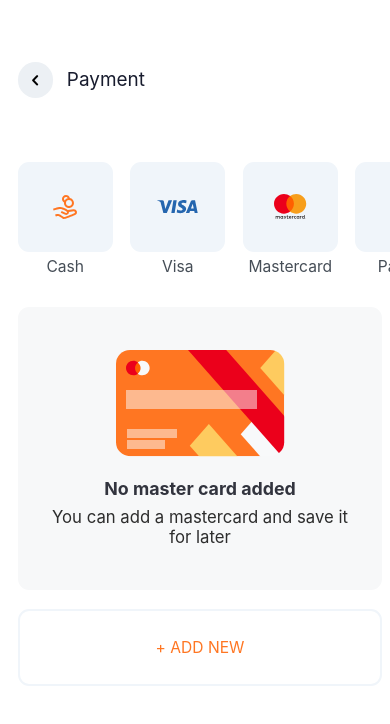
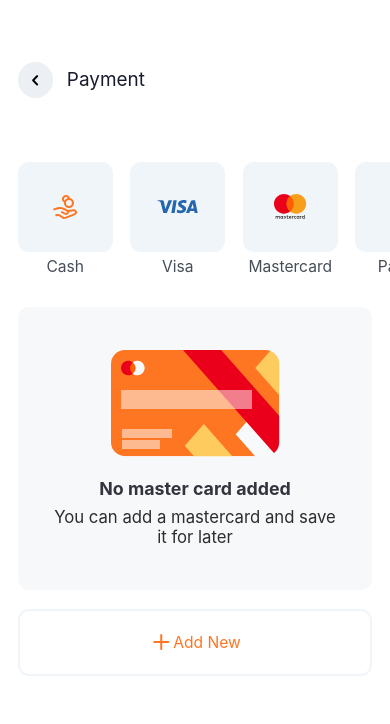
Before and after one commit to SaintClever/React-Native---Mastery, a React Native app: screen / in a window 390 px wide. Shown: the top 724 px of the page. Built offline with nearby package versions, Linux system fonts and the light colour scheme.

Commit message:
Add '+ Add New' Button

```diff
--- /dev/null
+++ b/src/components/AddButton.tsx
@@ -0,0 +1,28 @@
+import { View, Text, TouchableOpacity, StyleSheet } from "react-native";
+import { s, vs } from "react-native-size-matters";
+import Feather from "@expo/vector-icons/Feather";
+
+const AddButton = () => {
+  return (
+    <TouchableOpacity
+      style={{
+        borderColor: "#F0F5FA",
+        borderWidth: s(2),
+        backgroundColor: "#FFF",
+        borderRadius: s(10),
+        paddingVertical: vs(15),
+        justifyContent: "center",
+        alignItems: "center",
+        flexDirection: "row",
+        marginTop: vs(15),
+      }}
+    >
+      <Feather name="plus" size={24} color="#FF7622" />
+      <Text style={{ color: "#FF7622", fontSize: s(14) }}>Add New</Text>
+    </TouchableOpacity>
+  );
+};
+
+export default AddButton;
+
+const styles = StyleSheet.create({});
--- a/src/components/BankCardBox.tsx
+++ b/src/components/BankCardBox.tsx
@@ -35,7 +35,7 @@ export default BankCardBox;
 const styles = StyleSheet.create({
   container: {
     backgroundColor: "#F7F8F9",
-    width: s(327),
+    // width: s(327),
     borderRadius: s(10),
     marginTop: vs(25),
     justifyContent: "center",
--- a/src/screens/PaymentScreen.tsx
+++ b/src/screens/PaymentScreen.tsx
@@ -3,6 +3,7 @@ import { s, vs } from "react-native-size-matters";
 import BackButton from "../components/BackButton";
 import PaymentList from "../components/PaymentList";
 import BankCardBox from "../components/BankCardBox";
+import AddButton from "../components/AddButton";
 
 const PaymentScreen = () => {
   return (
@@ -29,29 +30,7 @@ const PaymentScreen = () => {
       <PaymentList />
       <View style={{ paddingHorizontal: s(16) }}>
         <BankCardBox />
-        <View
-          style={{
-            marginTop: vs(15),
-            width: s(327),
-            height: vs(62),
-            borderRadius: s(10),
-            borderWidth: 2,
-            borderColor: "#F0F5FA",
-            justifyContent: "center",
-            alignItems: "center",
-          }}
-        >
-          <Text
-            style={{
-              fontWeight: "semibold",
-              fontSize: s(14),
-              color: "#FF7622",
-              textAlign: "center",
-            }}
-          >
-            + ADD NEW
-          </Text>
-        </View>
+        <AddButton />
       </View>
     </View>
   );
```
